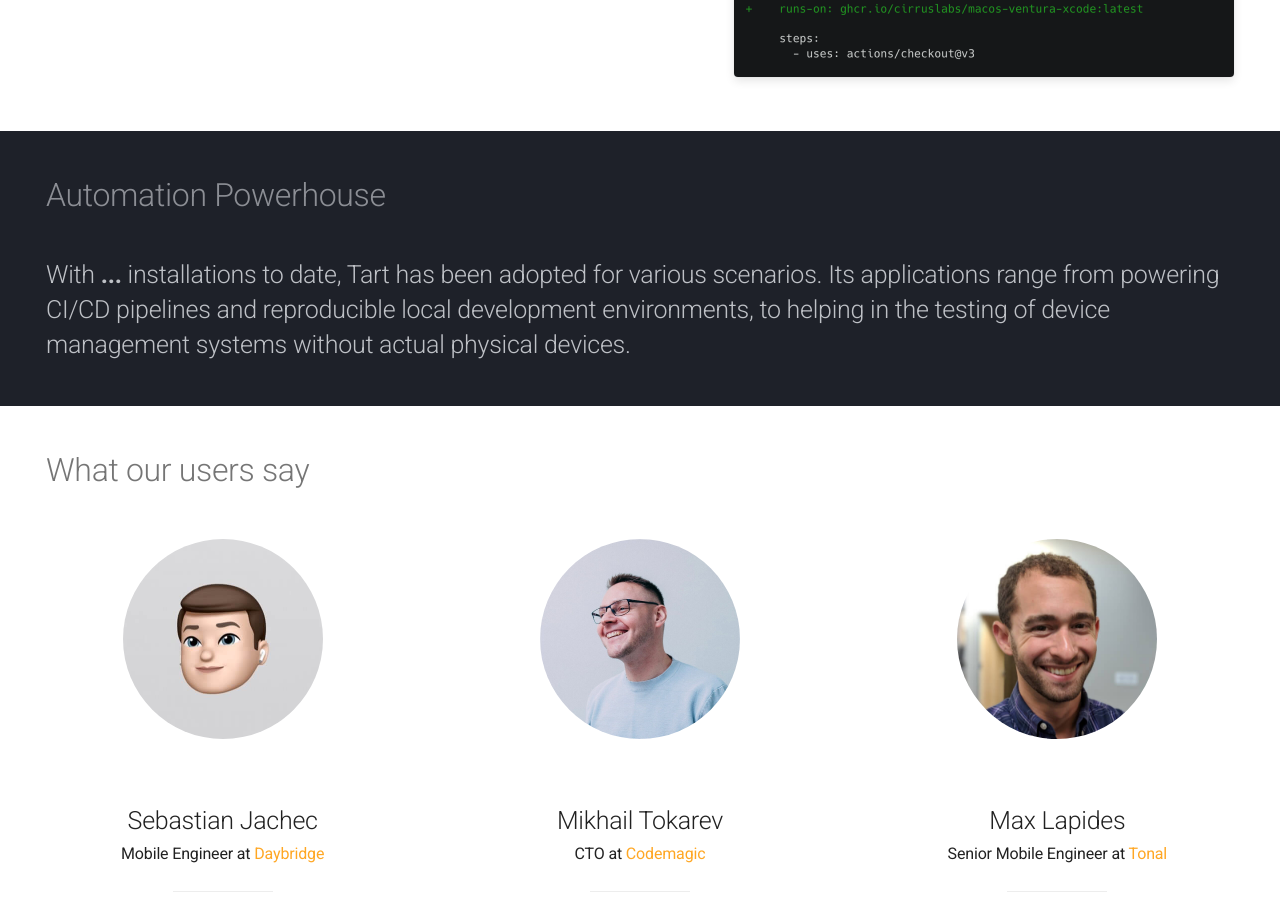
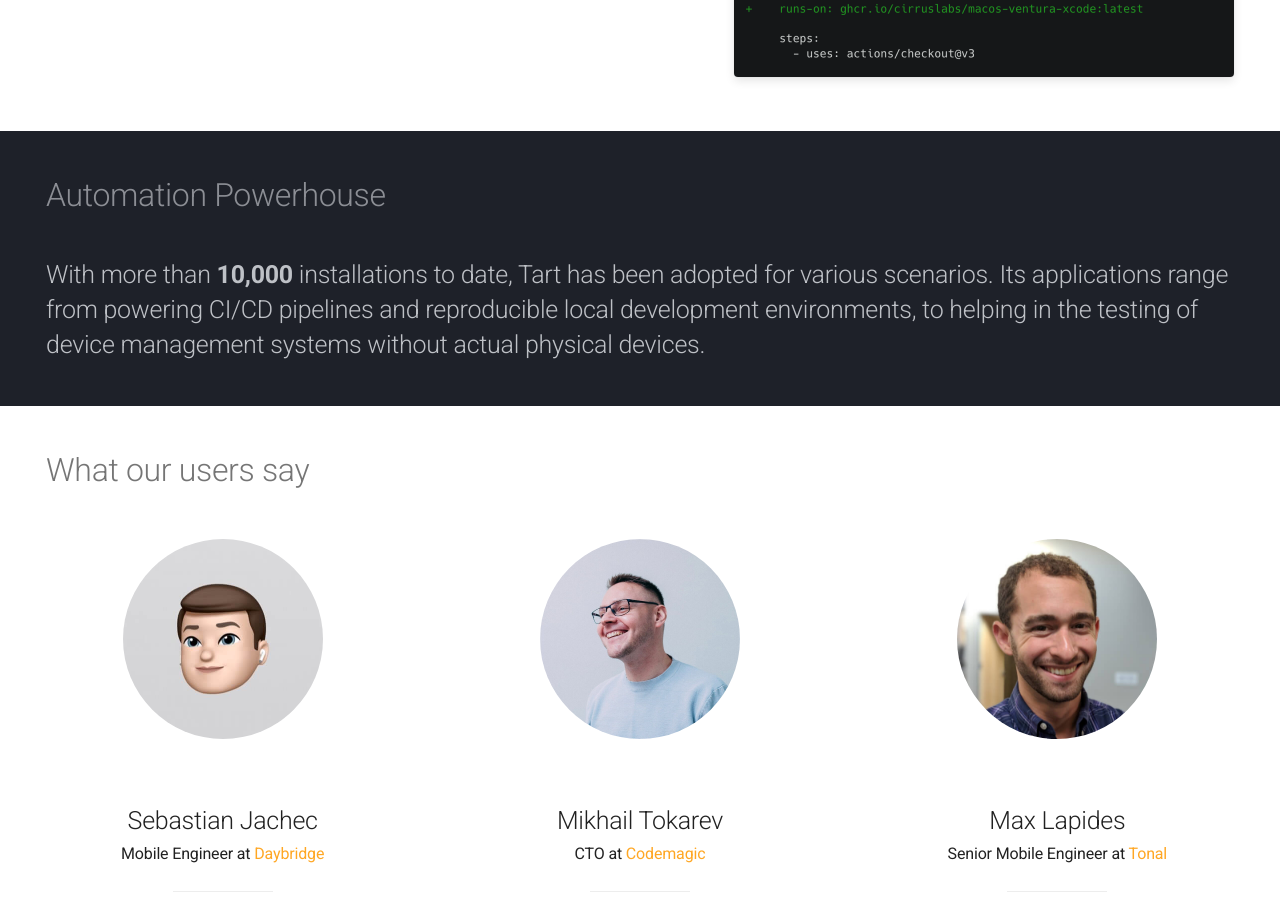
Before and after one commit to cirruslabs/tart, an MkDocs documentation site: the page built from docs/index.md, in a window 1280 px wide and 900 px high, scrolled down 1386 px. Built offline with MkDocs 1.6.1 and Material for MkDocs 9.7.7, drawn with Linux system fonts in a browser that asks for light colours; a script that is not in the unit is left out; plug-ins that fetch from the network failed and are left out; comment, search, counter and statistics services are not loaded.

Commit message:
Update docs/theme/overrides/home.html
Co-authored-by: Nikolay Edigaryev <edigaryev@gmail.com>

```diff
--- a/docs/theme/overrides/home.html
+++ b/docs/theme/overrides/home.html
@@ -225,7 +225,7 @@
           })
       </script>
       <h2>
-        With <strong id="installation-counter">...</strong>  installations to date, Tart has been adopted for various scenarios.
+        With more than <strong id="installation-counter">10,000</strong> installations to date, Tart has been adopted for various scenarios.
         Its applications range from powering CI/CD pipelines and reproducible local development environments,
         to helping in the testing of device management systems without actual physical devices.
       </h2>
```
